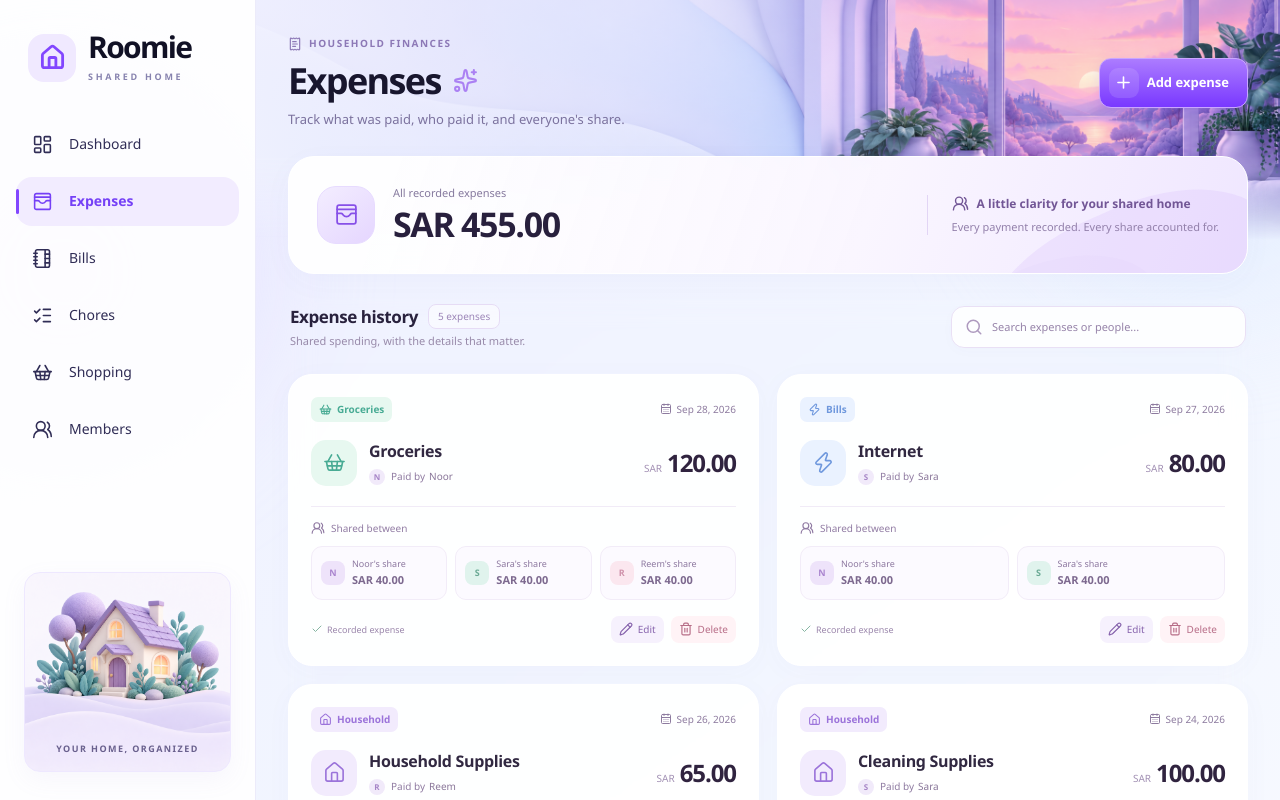
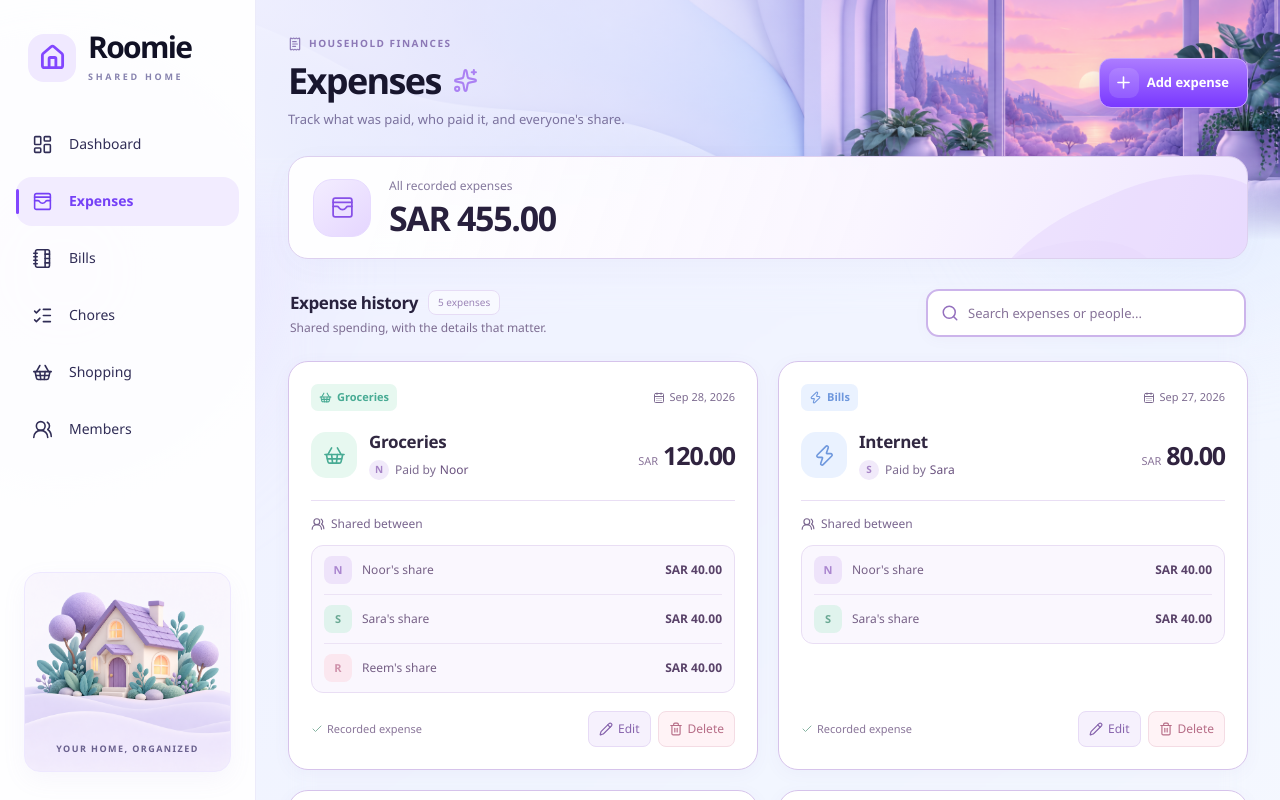
Before and after one commit to noorkamleh/roomie, a React (Vite) app: page /expenses in a window 1280 px wide. Shown: the top 800 px of the page. Built offline with nearby package versions, Linux system fonts and the light colour scheme.

Commit message:
style(expenses): clarify card boundaries and simplify page layout

```diff
--- a/src/features/expenses/components/ExpensesOverview.tsx
+++ b/src/features/expenses/components/ExpensesOverview.tsx
@@ -1,4 +1,4 @@
-import { WalletCards, UsersRound } from "lucide-react";
+import { WalletCards } from "lucide-react";
 import { formatCurrency } from "../../../shared/utils/formatCurrency";
 function ExpensesOverview({ total }: { total: number }) {
   return (
@@ -10,13 +10,6 @@
         <p>All recorded expenses</p>
         <strong>{formatCurrency(total)}</strong>
       </div>
-      <div className="expense-overview-note">
-        <span>
-          <UsersRound size={17} aria-hidden="true" />A little clarity for your
-          shared home
-        </span>
-        <p>Every payment recorded. Every share accounted for.</p>
-      </div>
       <div className="expense-overview-waves" aria-hidden="true" />
     </section>
   );
--- a/src/features/expenses/styles/expenses.css
+++ b/src/features/expenses/styles/expenses.css
@@ -63,9 +63,9 @@
   align-items: center;
   gap: 18px;
   overflow: hidden;
-  border: 1px solid #ffffff;
-  border-radius: 26px;
-  padding: 28px;
+  border: 1px solid #ddd0ef;
+  border-radius: 20px;
+  padding: 20px 24px;
   background: linear-gradient(110deg, #ffffffed 10%, #faf6ff 60%, #efe6ff 100%);
   box-shadow: 0 8px 32px #6d5bb408;
 }
@@ -86,7 +86,7 @@
 }
 .expense-overview-total > p {
   color: #85799e;
-  font-size: 11px;
+  font-size: 12px;
   font-weight: 500;
 }
 .expense-overview-total strong {
@@ -97,26 +97,6 @@
   font-weight: 750;
   letter-spacing: -0.04em;
   line-height: 1.2;
-}
-.expense-overview-note {
-  position: relative;
-  z-index: 1;
-  margin-left: auto;
-  padding-left: 24px;
-  border-left: 1px solid #e2d5f5;
-}
-.expense-overview-note > span {
-  display: flex;
-  align-items: center;
-  gap: 8px;
-  color: #725696;
-  font-size: 12px;
-  font-weight: 600;
-}
-.expense-overview-note > p {
-  margin-top: 6px;
-  color: #9380ab;
-  font-size: 11px;
 }
 .expense-overview-waves {
   position: absolute;
@@ -173,25 +153,29 @@
 }
 .expense-toolbar > div > p {
   margin-top: 4px;
-  color: #988aaa;
-  font-size: 11px;
+  color: #7d6d92;
+  font-size: 12px;
 }
 .expense-search {
   display: flex;
   align-items: center;
   gap: 9px;
-  width: 295px;
+  width: 320px;
   max-width: 100%;
-  border: 1px solid #e9e0f5;
+  min-height: 48px;
+  border: 2px solid #ccb4eb;
   border-radius: 13px;
   padding: 11px 13px;
-  background: #ffffffd9;
-  color: #ae9abf;
-  box-shadow: 0 3px 14px #7a61a305;
+  background: #ffffff;
+  color: #9470be;
+  box-shadow: 0 3px 14px #7a61a30a;
+  transition:
+    border-color 180ms,
+    box-shadow 180ms;
 }
 .expense-search:focus-within {
-  border-color: #b998ed;
-  box-shadow: 0 0 0 3px #bd9de91a;
+  border-color: #a97bdf;
+  box-shadow: 0 0 0 3px #bd9de92b;
 }
 .expense-search svg {
   flex-shrink: 0;
@@ -201,13 +185,13 @@
   min-width: 0;
   background: transparent;
   color: #57436f;
-  font-size: 11px;
+  font-size: 13px;
 }
 .expense-search input:focus-visible {
   outline: none;
 }
 .expense-search input::placeholder {
-  color: #9683a9;
+  color: #877399;
 }
 .expense-search input::-webkit-search-cancel-button {
   display: none;
@@ -215,33 +199,34 @@
 .expense-search button {
   display: grid;
   place-items: center;
-  padding: 2px;
+  min-width: 28px;
+  min-height: 28px;
   border-radius: 5px;
   color: #ad94c8;
 }
 
 .expense-card-grid {
   display: grid;
-  grid-template-columns: repeat(2, minmax(0, 1fr));
-  gap: 18px;
+  grid-template-columns: repeat(auto-fit, minmax(min(100%, 360px), 1fr));
+  gap: 20px;
 }
 .expense-card {
+  display: flex;
+  flex-direction: column;
   min-width: 0;
   overflow: hidden;
   padding: 22px;
-  border: 1px solid #ffffff;
-  border-radius: 24px;
-  background: #ffffffed;
-  box-shadow: 0 5px 28px #6d5bb408;
+  border: 1px solid #d6c3eb;
+  border-radius: 20px;
+  background: #ffffff;
+  box-shadow: 0 4px 18px #6d5bb40c;
   transition:
     border-color 180ms,
-    box-shadow 180ms,
-    transform 180ms;
+    box-shadow 180ms;
 }
 .expense-card:hover {
-  border-color: #e9ddfa;
+  border-color: #b998de;
   box-shadow: 0 10px 32px #6d5bb412;
-  transform: translateY(-2px);
 }
 .expense-tone-purple {
   --expense-accent: #9b73da;
@@ -274,21 +259,22 @@
   border-radius: 7px;
   background: var(--expense-tint);
   color: var(--expense-accent);
-  font-size: 10px;
+  font-size: 11px;
   font-weight: 600;
 }
 .expense-card-topline time {
   display: flex;
   align-items: center;
   gap: 5px;
-  color: #8d7b9f;
-  font-size: 10px;
+  color: #7d6b90;
+  font-size: 11px;
 }
 .expense-card-main {
-  display: flex;
+  display: grid;
+  grid-template-columns: 46px minmax(0, 1fr) auto;
   align-items: center;
   gap: 12px;
-  margin-top: 18px;
+  margin-top: 20px;
 }
 .expense-category-icon {
   display: grid;
@@ -301,12 +287,11 @@
   color: var(--expense-accent);
 }
 .expense-card-title {
-  flex: 1;
   min-width: 0;
 }
 .expense-card-title h3 {
   color: #312841;
-  font-size: 16px;
+  font-size: 17px;
   font-weight: 650;
   letter-spacing: -0.02em;
   line-height: 1.35;
@@ -318,23 +303,23 @@
   align-items: center;
   gap: 4px;
   margin-top: 6px;
-  color: #8f7ba1;
-  font-size: 10px;
+  color: #7d6b90;
+  font-size: 12px;
 }
 .expense-card-title > p strong {
-  color: #887598;
+  color: #69517e;
   font-weight: 500;
 }
 .expense-payer-avatar {
   display: grid;
   place-items: center;
-  width: 16px;
-  height: 16px;
+  width: 20px;
+  height: 20px;
   margin-right: 2px;
   border-radius: 50%;
   background: #f1eafa;
   color: #a684c6;
-  font-size: 8px;
+  font-size: 10px;
   font-weight: 600;
 }
 .expense-amount {
@@ -343,52 +328,63 @@
   gap: 5px;
   flex-shrink: 0;
   color: #30233f;
-  font-size: 24px;
+  font-size: 25px;
   font-weight: 700;
   letter-spacing: -0.045em;
 }
 .expense-amount > span {
-  color: #a18fb3;
-  font-size: 10px;
+  color: #897399;
+  font-size: 11px;
   font-weight: 500;
   letter-spacing: 0;
 }
 .expense-shares {
   margin-top: 20px;
   padding-top: 14px;
-  border-top: 1px solid #f1ebf7;
+  border-top: 1px solid #e9def4;
 }
 .expense-shares-label {
   display: flex;
   align-items: center;
   gap: 6px;
-  color: #907ba3;
-  font-size: 10px;
+  color: #79658e;
+  font-size: 12px;
 }
 .expense-share-grid {
   display: grid;
-  grid-template-columns: repeat(auto-fit, minmax(110px, 1fr));
-  gap: 8px;
-  margin-top: 10px;
+  gap: 0;
+  margin-top: 12px;
+  padding: 0 12px;
+  border: 1px solid #e9def4;
+  border-radius: 12px;
+  background: #faf7fe;
 }
 .expense-share {
   display: flex;
   align-items: center;
-  gap: 7px;
-  padding: 10px 9px;
-  border: 1px solid #f2ecf8;
-  border-radius: 11px;
-  background: #fcfaff;
+  gap: 10px;
+  padding: 10px 0;
   min-width: 0;
+}
+.expense-share + .expense-share {
+  border-top: 1px solid #ece3f5;
+}
+.expense-share > div {
+  display: flex;
+  flex: 1;
+  min-width: 0;
+  align-items: center;
+  justify-content: space-between;
+  gap: 12px;
 }
 .expense-share-avatar {
   display: grid;
   place-items: center;
-  width: 24px;
-  height: 24px;
+  width: 28px;
+  height: 28px;
   flex-shrink: 0;
   border-radius: 8px;
-  font-size: 9px;
+  font-size: 11px;
   font-weight: 600;
 }
 .expense-person-0 {
@@ -404,15 +400,15 @@
   color: #cf91aa;
 }
 .expense-share p {
-  color: #8c779f;
-  font-size: 9px;
+  color: #766086;
+  font-size: 12px;
   overflow-wrap: anywhere;
 }
 .expense-share strong {
   display: block;
-  margin-top: 2px;
-  color: #7d698f;
-  font-size: 11px;
+  flex-shrink: 0;
+  color: #594269;
+  font-size: 12px;
   font-weight: 600;
 }
 .expense-card-footer {
@@ -421,21 +417,22 @@
   justify-content: space-between;
   align-items: center;
   gap: 12px;
-  margin-top: 16px;
+  margin-top: auto;
+  padding-top: 18px;
 }
 .expense-recorded {
   display: flex;
   align-items: center;
   gap: 4px;
-  color: #9a86ab;
-  font-size: 9px;
+  color: #897599;
+  font-size: 11px;
 }
 .expense-recorded svg {
   color: #86b5a2;
 }
 .expense-linked {
-  color: #b2a0bf;
-  font-size: 9px;
+  color: #897599;
+  font-size: 11px;
 }
 .expense-card-actions {
   display: flex;
@@ -446,16 +443,19 @@
   align-items: center;
   gap: 5px;
   border-radius: 8px;
-  padding: 6px 8px;
+  min-height: 36px;
+  padding: 8px 10px;
+  border: 1px solid #e7dbf6;
   background: #f6f1fd;
   color: #8764ad;
-  font-size: 10px;
+  font-size: 12px;
   transition: background 180ms;
 }
 .expense-card-actions button:hover {
   background: #eee3fb;
 }
 .expense-card-actions .expense-delete {
+  border-color: #f4dce4;
   background: #fff3f6;
   color: #b76d87;
 }
@@ -463,14 +463,6 @@
   background: #ffe7ee;
 }
 
-@media (max-width: 1100px) {
-  .expense-overview-note {
-    display: none;
-  }
-  .expense-card-grid {
-    grid-template-columns: 1fr;
-  }
-}
 @media (max-width: 600px) {
   .expenses-page {
     gap: 20px;
@@ -500,32 +492,12 @@
     padding: 18px;
   }
   .expense-card-main {
-    flex-wrap: wrap;
+    grid-template-columns: 46px minmax(0, 1fr);
     gap: 10px;
   }
-  .expense-card-title {
-    flex-basis: calc(100% - 60px);
-  }
   .expense-amount {
-    width: 100%;
-    padding-left: 56px;
+    grid-column: 2;
     font-size: 25px;
-    margin-top: -2px;
-  }
-  .expense-share-grid {
-    grid-template-columns: 1fr;
-  }
-  .expense-share {
-    padding: 8px 10px;
-  }
-  .expense-share > div {
-    display: flex;
-    flex: 1;
-    align-items: center;
-    justify-content: space-between;
-    gap: 8px;
-  }
-  .expense-share strong {
     margin-top: 0;
   }
 }
```
